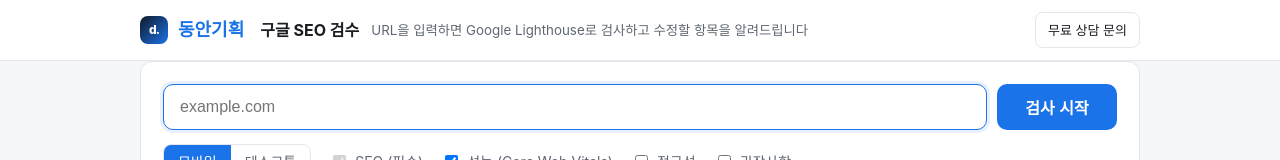
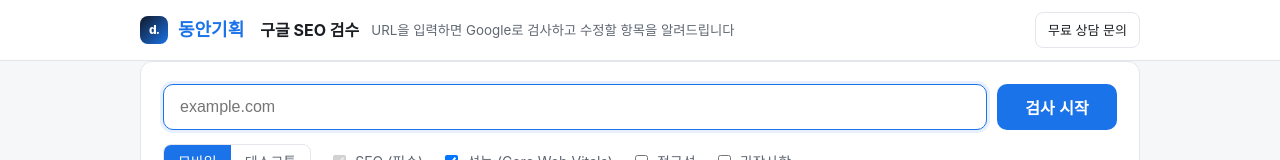
Before and after one commit to ROHYOUNSOOK/SEO_Light, a website: page public/index.html in a window 1280 px wide. Shown: the top 160 px of the page. Drawn offline with Linux system fonts and the light colour scheme.

Commit message:
Update index.html

```diff
--- a/public/index.html
+++ b/public/index.html
@@ -113,7 +113,7 @@
     <span class="brand-mark" aria-hidden="true">d.</span><h1><span>동안기획</span></h1>
   </a>
   <h1 style="font-size:16px;margin-left:4px">구글 SEO 검수</h1>
-  <small>URL을 입력하면 Google Lighthouse로 검사하고 수정할 항목을 알려드립니다</small>
+  <small>URL을 입력하면 Google로 검사하고 수정할 항목을 알려드립니다</small>
   <a class="btn header-cta" href="https://daplan.com" target="_blank" rel="noopener">무료 상담 문의</a>
 </div></header>
 
```
